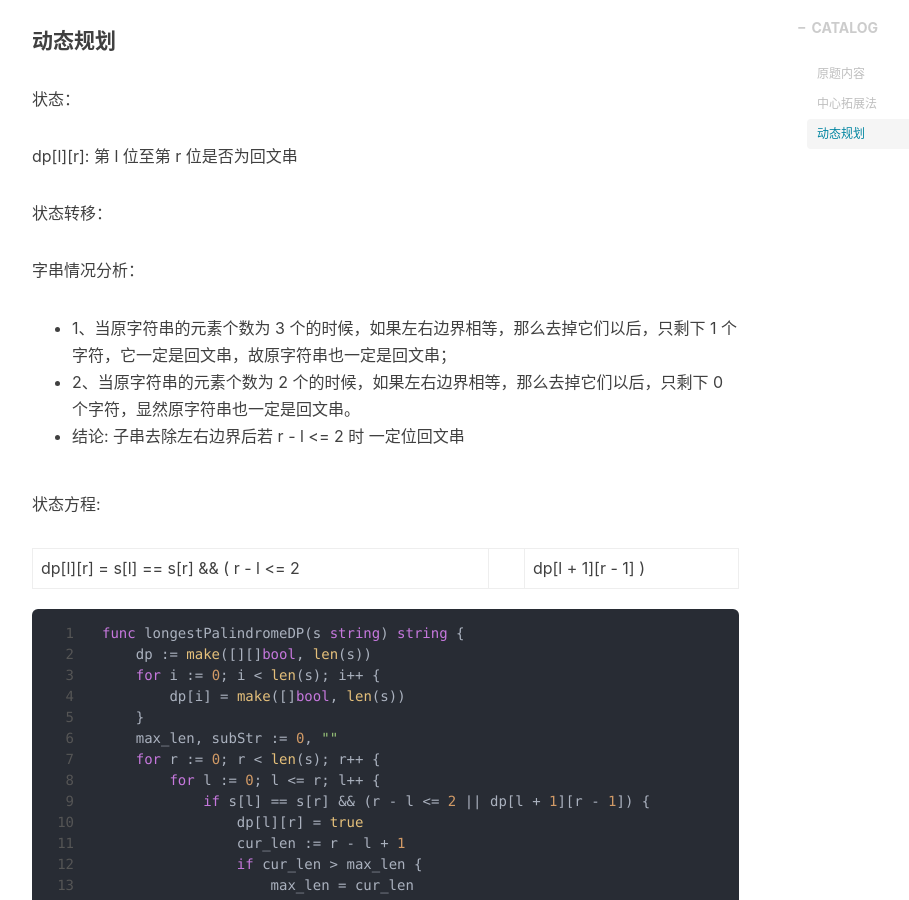
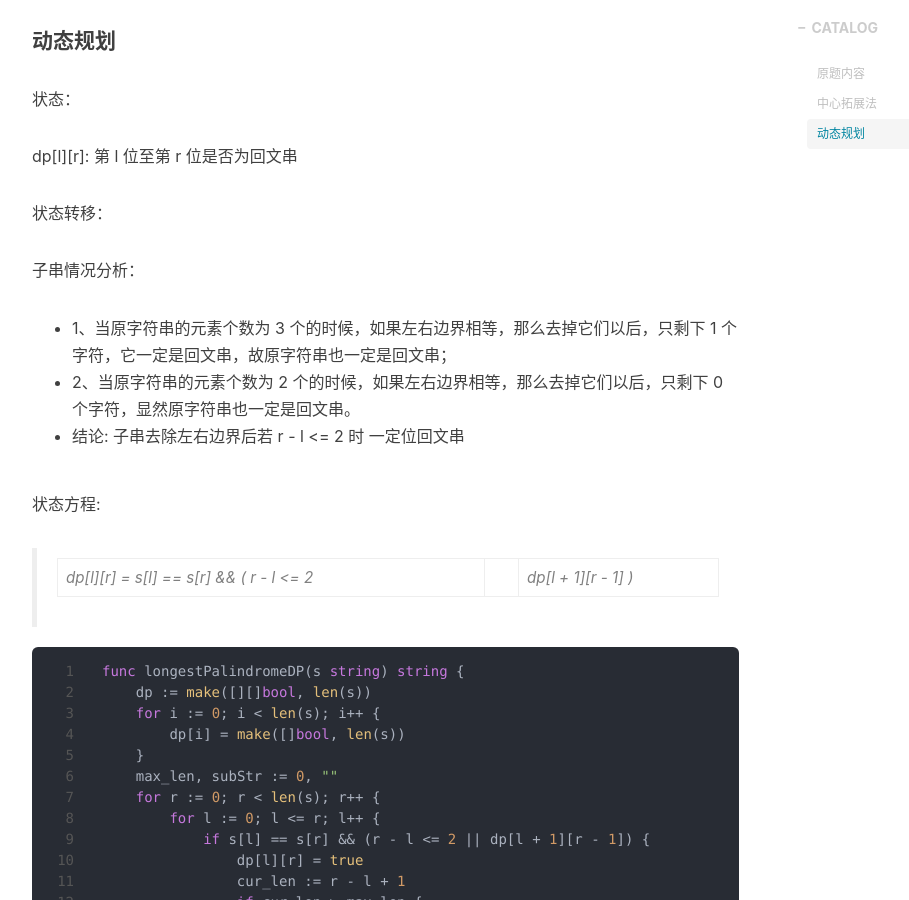
Before and after one commit to shaocongMo/shaocongMo.github.io, a Jekyll site: the page built from _posts/2019-9-27-longestPalindrome.markdown, in a window 1280 px wide and 900 px high, scrolled down 2087 px. Shown: the whole window, without its empty margins (233-1142 px from the left). Built offline with Jekyll 4.4.1, drawn with Linux system fonts in a browser that asks for light colours; nearby versions of some CDN libraries; comment, search, counter and statistics services are not loaded.

Commit message:
update post

````diff
--- a/_posts/2019-9-27-longestPalindrome.markdown
+++ b/_posts/2019-9-27-longestPalindrome.markdown
@@ -72,15 +72,14 @@
 
 状态转移：
 
-字串情况分析：
+子串情况分析：
 * 1、当原字符串的元素个数为 3 个的时候，如果左右边界相等，那么去掉它们以后，只剩下 1 个字符，它一定是回文串，故原字符串也一定是回文串；
 * 2、当原字符串的元素个数为 2 个的时候，如果左右边界相等，那么去掉它们以后，只剩下 0 个字符，显然原字符串也一定是回文串。
 * 结论: 子串去除左右边界后若 r - l <= 2 时 一定位回文串
 
 状态方程:
 
-dp[l][r] = s[l] == s[r] && ( r - l <= 2 || dp[l + 1][r - 1] )
-
+> dp[l][r] = s[l] == s[r] && ( r - l <= 2 || dp[l + 1][r - 1] )
 
 ```golang
 func longestPalindromeDP(s string) string {
````
